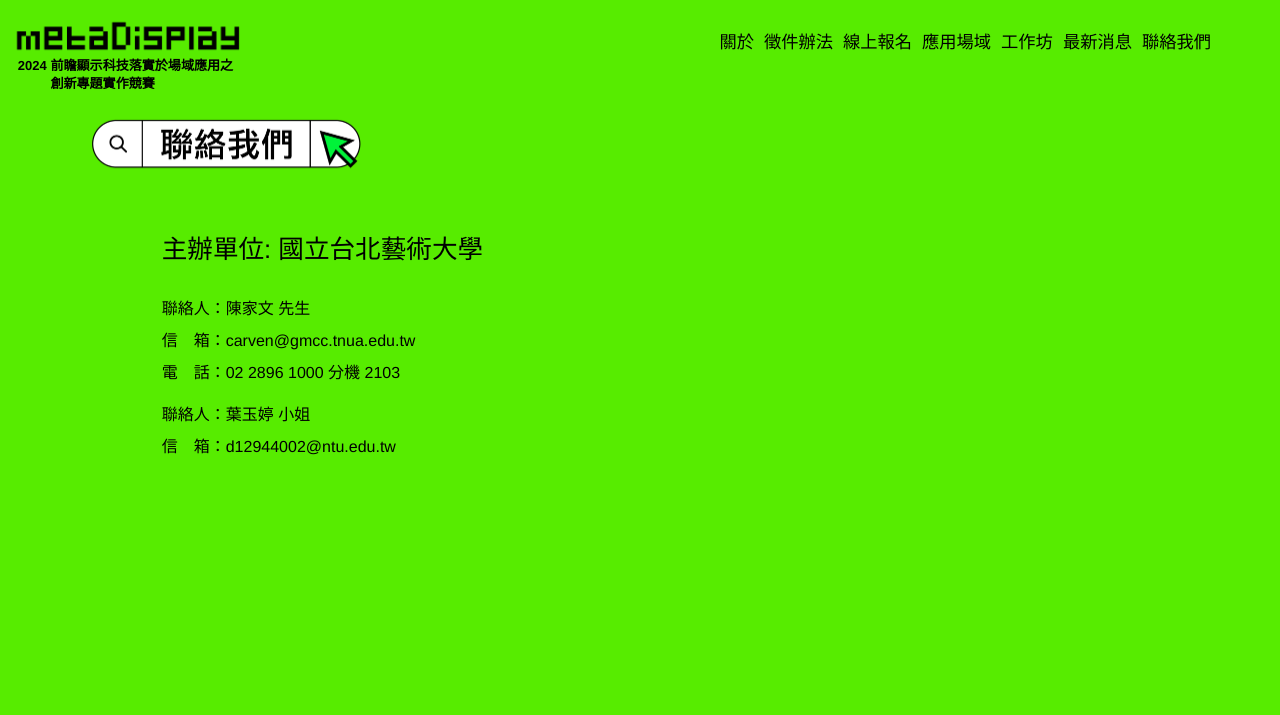
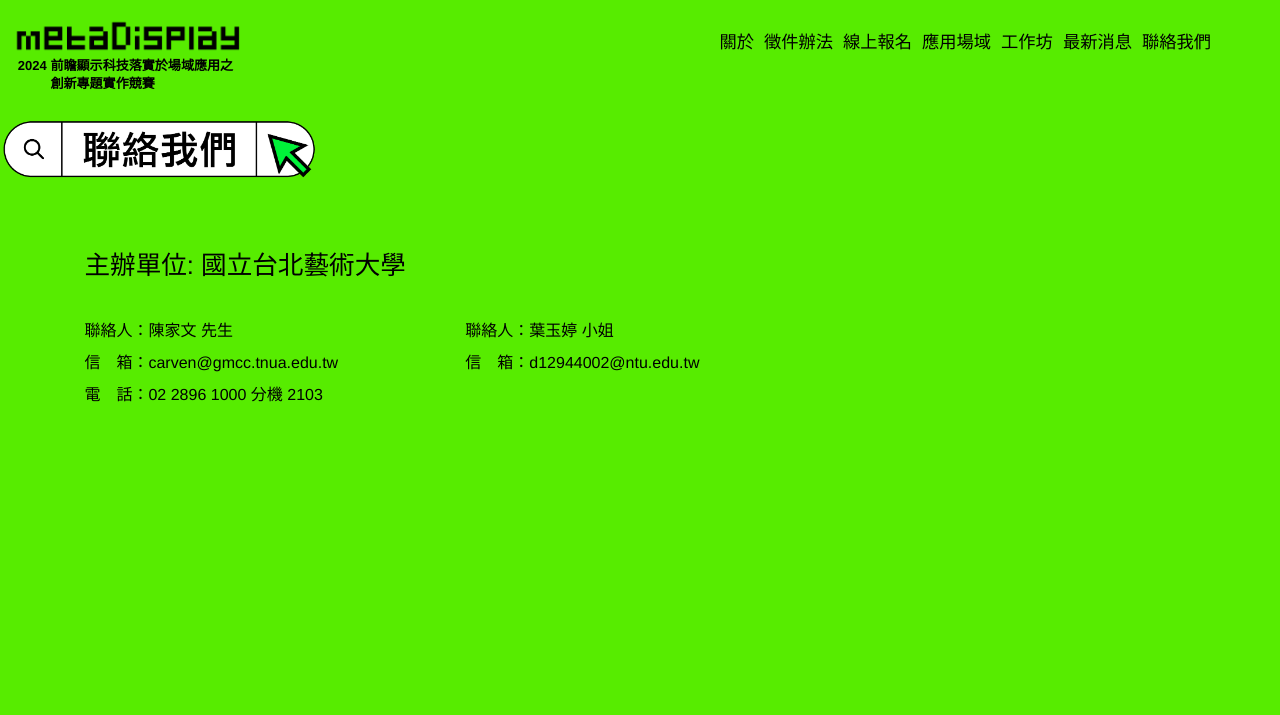
Before and after one commit to suirenjiruka/web-pade_reserve, a plain HTML site: page contact.html in a window 1280 px wide. Shown: the top 715 px of the page. Drawn offline with Linux system fonts and the light colour scheme.

Commit message:
little change

```diff
--- a/contact.html
+++ b/contact.html
@@ -62,19 +62,19 @@
         <div class="article-title" id="contact">
             <img src="./src/web png-27.png" alt="聯絡我們" style="max-width: 25%;">
         </div>
-        <div class="sub-title" style="padding-top: 20px; font-size: 2vw;">
+        <div class="sub-title" style="padding-top: 2%; font-size: 2vw;">
             主辦單位: 國立台北藝術大學
             <br>
         </div>
         <br>
-        <div class="main-text" style="padding-top: 1.2vh; display: inline-block; max-width: 30%;">
+        <div class="main-text" style="padding-top: 1.2%; display: inline-block; max-width: 30%; vertical-align: top;">
             聯絡人：陳家文 先生
             <br>
             信&emsp;箱：carven@gmcc.tnua.edu.tw
             <br>
             電&emsp;話：02 2896 1000 分機 2103
         </div>
-        <div class="main-text" style="padding-top: 1.2vh display: inline-block; max-width: 30%;">
+        <div class="main-text" style="padding-top: 1.2%; display: inline-block; max-width: 30%;  vertical-align: top;">
             聯絡人：葉玉婷 小姐
             <br>
             信&emsp;箱：d12944002@ntu.edu.tw
--- a/main.css
+++ b/main.css
@@ -2,8 +2,8 @@ body,
 div {
     position: relative;
     line-height: 120%;
-    margin: 0 auto;
-    padding: 0 auto;
+    margin: 0;
+    padding: 0;
     display: block;
     font-size: 1.2vw;
     font-family: "蘋果儷中黑", "Helvetica Neue", Helvetica, "Roboto", Arial, "Apple LiGothic Medium", sans-serif;
```
Also changed, not shown: index.html (+2 -2 lines).
